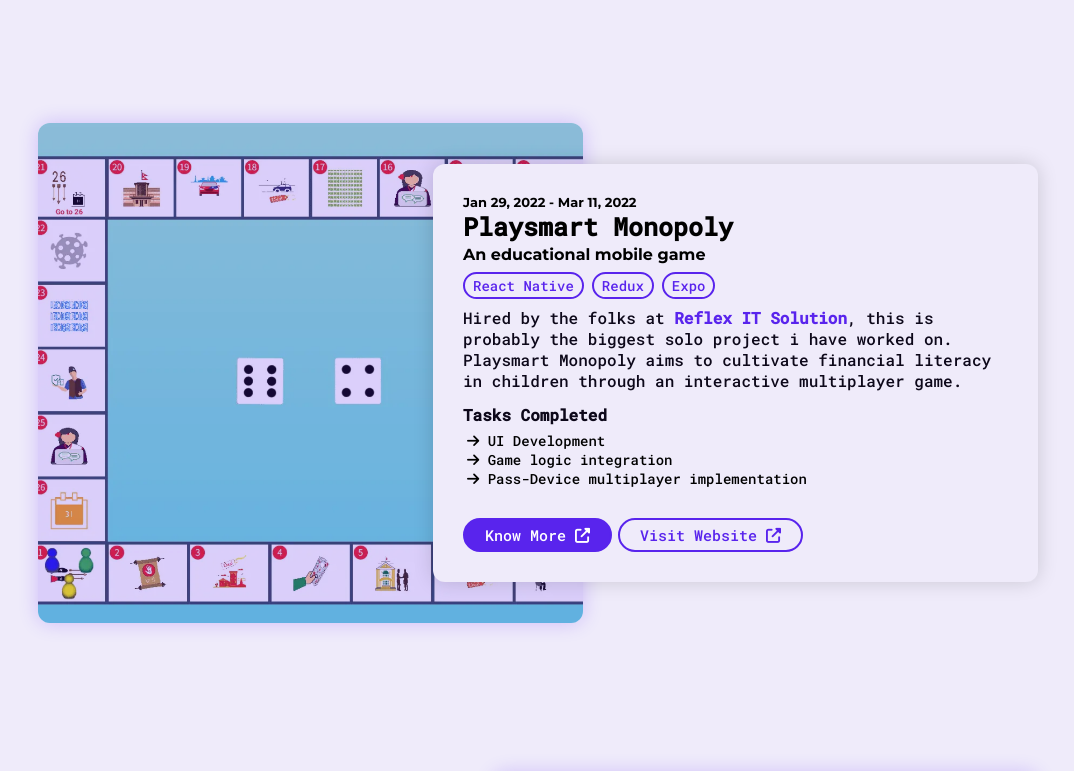
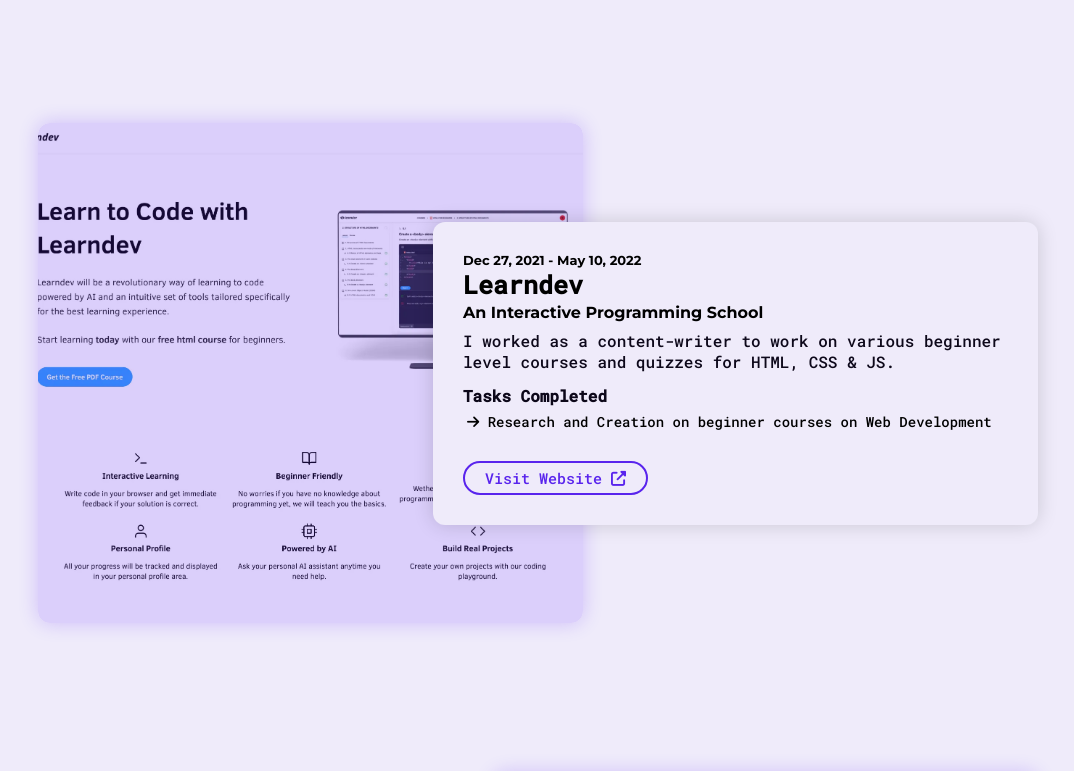
Before and after one commit to pokhrelashok/pokhrelashok.github.io, a SvelteKit app: page / in a window 1280 px wide. Shown: the part 7180-7951 px from the top of the page, without its empty margins (102-1176 px from the left). Built offline with nearby package versions, Linux system fonts and the light colour scheme; a web font is replaced by a local one.

Commit message:
Learndev Added

```diff
--- a/src/routes/+page.svelte
+++ b/src/routes/+page.svelte
@@ -104,6 +104,19 @@
 				'Problem template creation for teachers'
 			],
 			repo: 'https://www.upwork.com/freelancers/~018a401af87ac143b9?p=1404069909685145600'
+		},
+		{
+			image: 'images/project-learndev.webp',
+			duration: 'Dec 27, 2021 - May 10, 2022',
+			title: 'Learndev',
+			subtitle: 'An Interactive Programming School',
+			url: 'https://www.learndev.com/',
+			tags: [],
+			description: `<span>
+               I worked as a content-writer to work on various beginner level courses and quizzes for HTML, CSS & JS.
+                </span>`,
+			tasks: ['Research and Creation on beginner courses on Web Development'],
+			repo: ''
 		},
 		{
 			image: 'images/project-monopoly.webp',
```
Also changed, not shown: static/images/project-learndev.webp (added).
